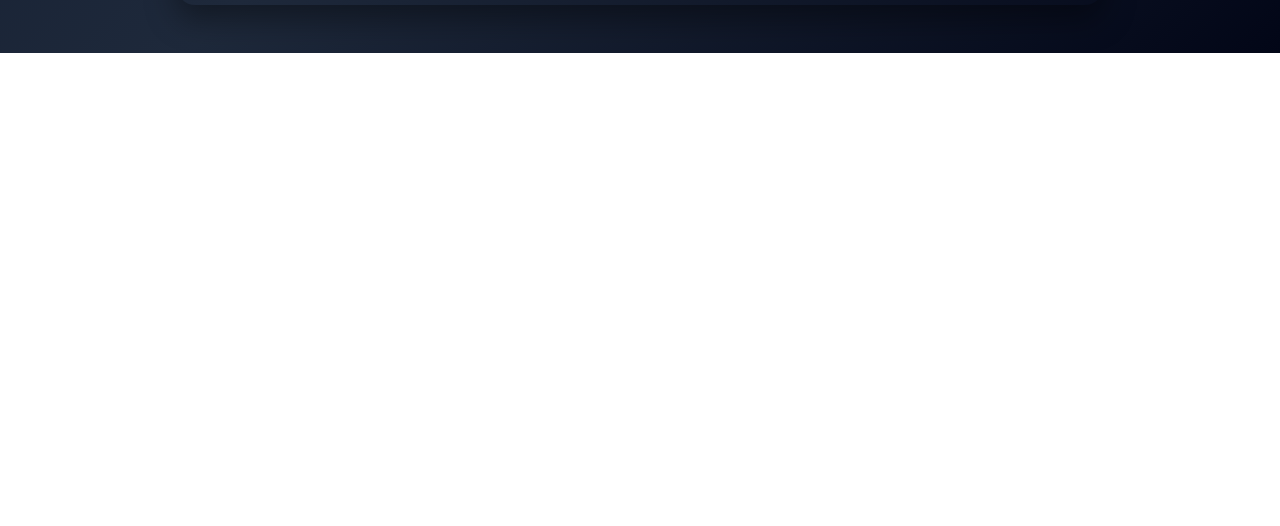
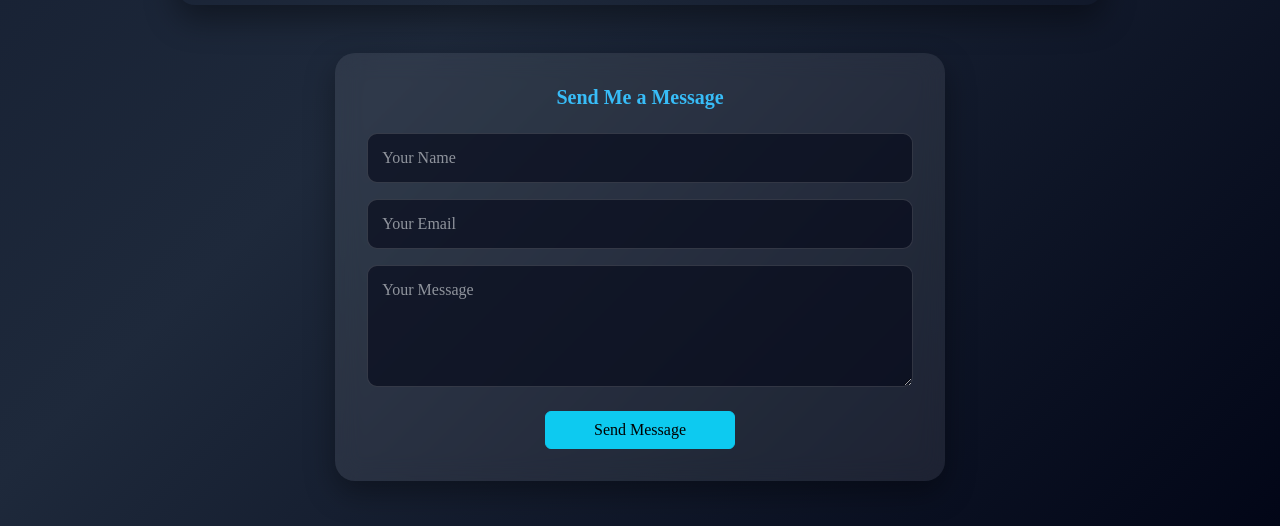
Before and after one commit to srinivas-191/srinivas-191-portfolio, a React (Vite) app: page /contact in a window 1280 px wide. Shown: the part 949-1475 px from the top of the page. Before the commit the page ends 1002 px from the top, so only its background shows below. Built offline with nearby package versions, Linux system fonts and the light colour scheme; a web font is replaced by a local one.

Commit message:
06-02-2026

```diff
--- a/package.json
+++ b/package.json
@@ -10,6 +10,7 @@
     "preview": "vite preview"
   },
   "dependencies": {
+    "@sendgrid/mail": "^8.1.6",
     "aos": "^2.3.4",
     "bootstrap": "^5.3.8",
     "bootstrap-icons": "^1.13.1",
--- a/src/pages/Contact.css
+++ b/src/pages/Contact.css
@@ -87,6 +87,35 @@
   color: #9ca3af;
 }
 
+/* CONTACT FORM */
+.contact-form-wrapper {
+  background: rgba(255, 255, 255, 0.08);
+  backdrop-filter: blur(12px);
+  border-radius: 20px;
+  padding: 32px;
+  box-shadow: 0 12px 30px rgba(0, 0, 0, 0.35);
+}
+
+/* INPUTS */
+.custom-input {
+  background: rgba(2, 6, 23, 0.6);
+  border: 1px solid rgba(255, 255, 255, 0.15);
+  color: #e5e7eb;
+  padding: 12px 14px;
+  border-radius: 10px;
+}
+
+.custom-input::placeholder {
+  color: rgba(229, 231, 235, 0.6);
+}
+
+.custom-input:focus {
+  outline: none;
+  box-shadow: none;
+  border-color: #38bdf8;
+  background: rgba(2, 6, 23, 0.8);
+}
+
 /* RESPONSIVE */
 @media (max-width: 992px) {
   .contact-wrapper {
--- a/src/pages/Contact.jsx
+++ b/src/pages/Contact.jsx
@@ -11,6 +11,7 @@ import AOS from "aos";
 import "aos/dist/aos.css";
 import "./Contact.css";
 
+
 const Contact = () => {
   useEffect(() => {
     document.title = "Contact | Rajoli Srinivas";
@@ -21,6 +22,37 @@ const Contact = () => {
       disableMutationObserver: true,
     });
   }, []);
+  const handleSubmit = async (e) => {
+  e.preventDefault();
+
+  const form = e.target;
+
+  const data = {
+    name: form.from_name.value,
+    email: form.from_email.value,
+    message: form.message.value,
+  };
+
+  try {
+    const res = await fetch("/api/sendMail", {
+      method: "POST",
+      headers: {
+        "Content-Type": "application/json",
+      },
+      body: JSON.stringify(data),
+    });
+
+    if (res.ok) {
+      alert("Message sent successfully!");
+      form.reset();
+    } else {
+      alert("Failed to send message.");
+    }
+  } catch (error) {
+    console.error(error);
+    alert("Something went wrong.");
+  }
+};
 
   return (
     <section className="contact-page">
@@ -115,6 +147,54 @@ const Contact = () => {
                 referrerPolicy="no-referrer-when-downgrade"
               ></iframe>
             </div>
+            {/* MESSAGE FORM */}
+<div className="row justify-content-center mt-5">
+  <div className="col-12 col-lg-8" data-aos="fade-up">
+    <div className="contact-form-wrapper">
+      <h5 className="section-heading text-center mb-4">
+        Send Me a Message
+      </h5>
+
+      <form onSubmit={handleSubmit}>
+        <div className="mb-3">
+          <input
+            type="text"
+            name="from_name"
+            className="form-control custom-input"
+            placeholder="Your Name"
+            required
+          />
+        </div>
+
+        <div className="mb-3">
+          <input
+            type="email"
+            name="from_email"
+            className="form-control custom-input"
+            placeholder="Your Email"
+            required
+          />
+        </div>
+
+        <div className="mb-4">
+          <textarea
+            name="message"
+            rows="4"
+            className="form-control custom-input"
+            placeholder="Your Message"
+            required
+          ></textarea>
+        </div>
+
+        <div className="text-center">
+          <button type="submit" className="btn btn-info px-5">
+            Send Message
+          </button>
+        </div>
+      </form>
+    </div>
+  </div>
+</div>
 
           </div>
         </div>
```
Also changed, not shown: src/api/SendMail.js (added, +27 -0 lines), 2 other files (tests, documents, lock files or other folders).
